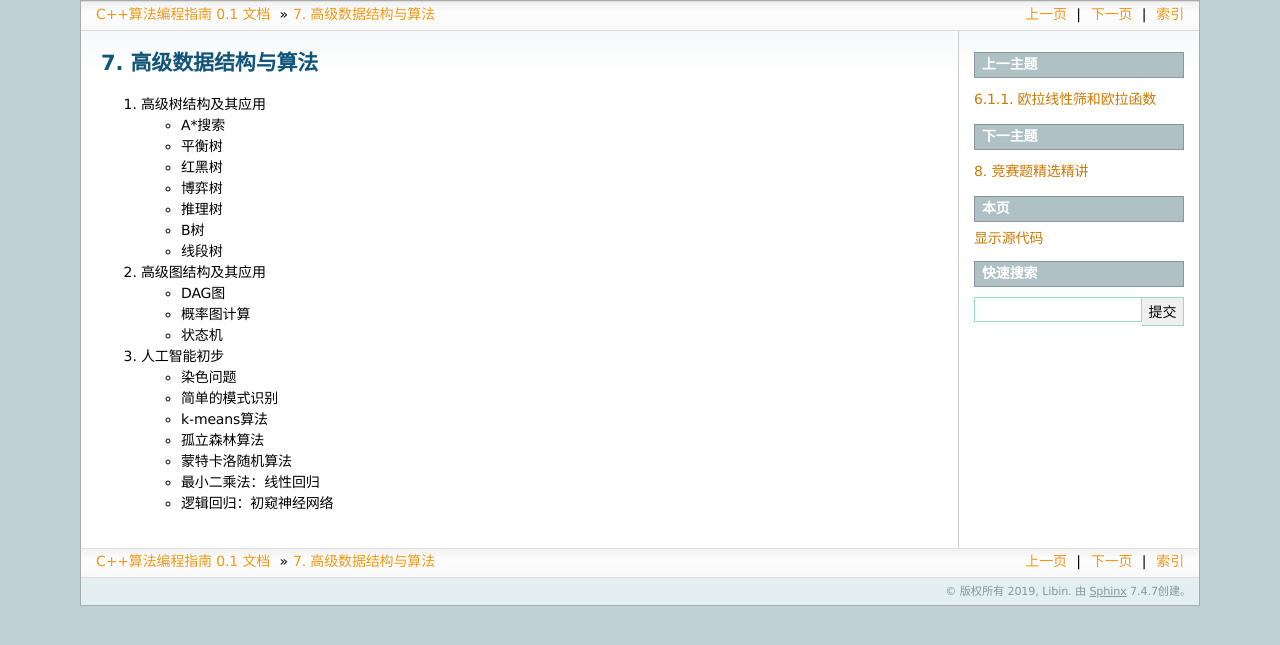
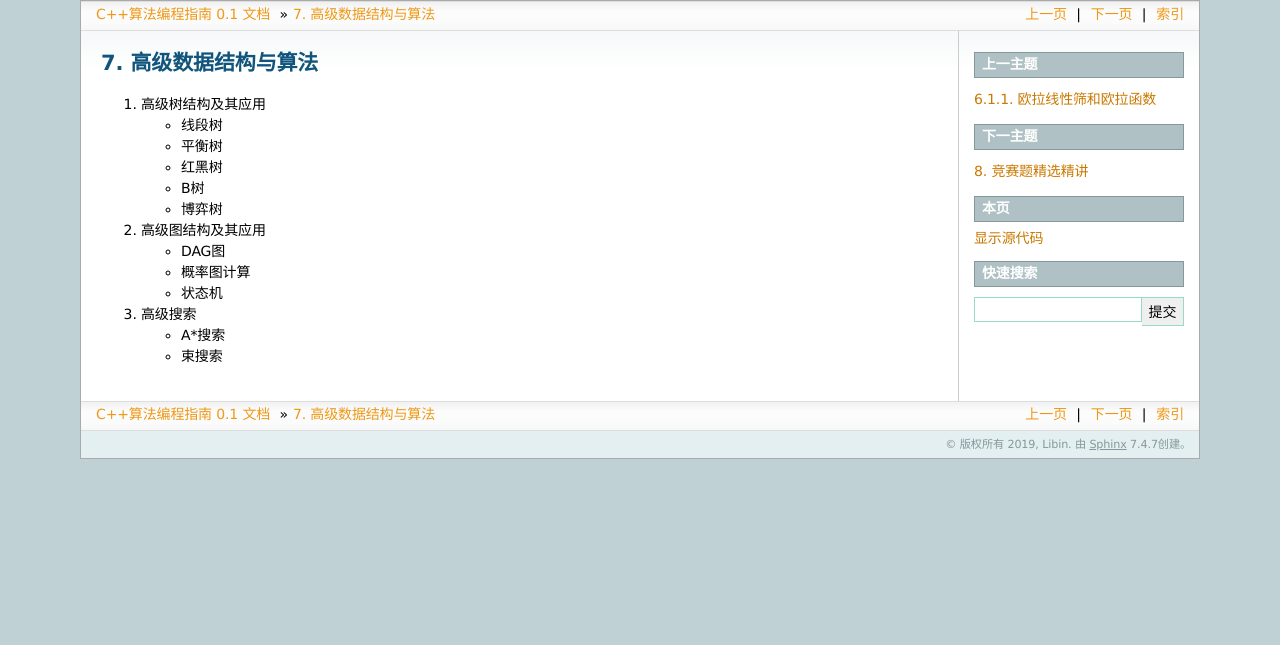
Before and after one commit to majorli/algo_guide, a Sphinx documentation site: the page built from source/600_advanced_topics.rst, in a window 1280 px wide. Shown: the top 645 px of the page. Built offline with Sphinx 7.4.7, drawn with Linux system fonts in a browser that asks for light colours.

Commit message:
20191214_1459draft

```diff
--- a/source/200_basic_algos.rst
+++ b/source/200_basic_algos.rst
@@ -25,7 +26,7 @@
 5. 简单搜索算法
 
    * 朴素的子串搜索和替换算法
-   * 初识二分法：线段切割问题
+   * 二分搜索
 
 6. 简单排列组合
 
--- a/source/400_basic_algo_design.rst
+++ b/source/400_basic_algo_design.rst
@@ -5,7 +5,7 @@
 
 2. 分治法
 
-   * 二分法
+   * 二分法（线段分割问题）
    * 递归
 
 3. 动态规划
--- a/source/600_advanced_topics.rst
+++ b/source/600_advanced_topics.rst
@@ -3,13 +3,11 @@
 
 1. 高级树结构及其应用
 
-   * A\*搜索
+   * 线段树
    * 平衡树
    * 红黑树
+   * B树
    * 博弈树
-   * 推理树
-   * B树
-   * 线段树
 
 2. 高级图结构及其应用
 
@@ -17,12 +15,7 @@
    * 概率图计算
    * 状态机
 
-3. 人工智能初步
+3. 高级搜索
 
-   * 染色问题
-   * 简单的模式识别
-   * k-means算法
-   * 孤立森林算法
-   * 蒙特卡洛随机算法
-   * 最小二乘法：线性回归
-   * 逻辑回归：初窥神经网络
+   * A\*搜索
+   * 束搜索
```
Also changed, not shown: other parts of source/200_basic_algos.rst (+1 -0 lines).
